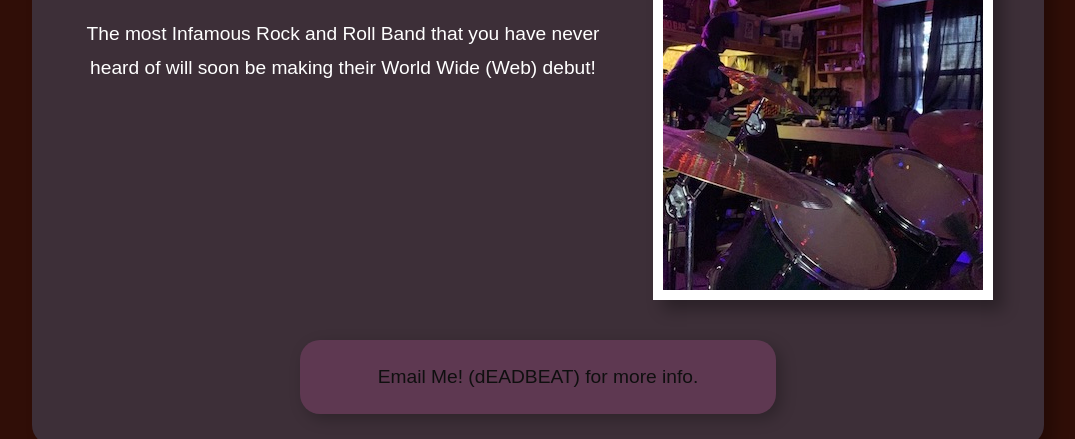
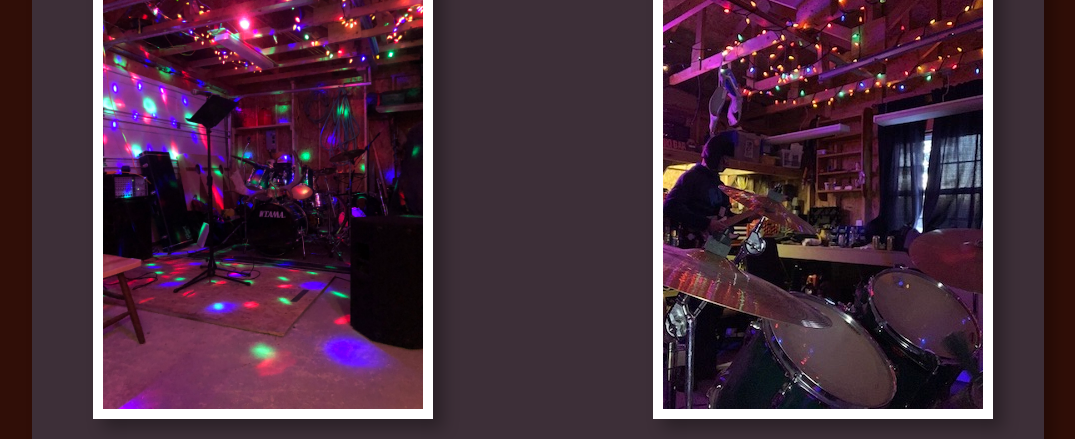
Before and after one commit to CuWilliams/CuWilliams.github.io, a plain HTML site: page index.html in a window 1280 px wide. Shown: the part 239-678 px from the top of the page, without its empty margins (102-1177 px from the left). Drawn offline with Linux system fonts and the light colour scheme.

Commit message:
Updated
further formats and updates including some code fixes

```diff
--- a/index.html
+++ b/index.html
@@ -1,26 +1,32 @@
+<!--for adding comments or notes into your script-->
+
 <!DOCTYPE html>
 
 <html>
 
 <head>
 	<title>The Durt Nurs'</title>
-		<link rel="stylesheet" type"text/css" href="style.css"/>
+		<link rel="stylesheet" type="text/css" href="style.css"/>
 </head>
 
 <body>
+
 	<div id="everything">
 		<div id="main">
-		<img class="right snapshot" src="images/IMG_0224.jpeg" width="320" height="427" alt="Shed Jam" />
 
 			<h1>The dURT NURS' are Calling!</h1>
 
+			<img class="right snapshot-1" src="images/secret-lair-1.jpeg" width="320" height="427" alt="Shed Jam Pic 1" />
+
+			<img class="snapshot-2" src="images/secret-lair-2.jpeg" width="320" height="427" alt="Shed Jam Pic 2" />
+
 			<p>The most Infamous Rock and Roll Band that you have never heard of will soon be making their World Wide (Web) debut!  </p>
+
 			<div id="contact">
 				<p>Email <a href="mailto:fury_crumb.0d@icloud.com">Me!</a> (dEADBEAT) for more info.</p>
 			</div>
+
 		</div>
-
-	<!--for adding comments or notes into your script-->
 
 		<div id="footer">
 			<a href="http://twitter.com"><img src="images/twitter-icon.png" width="48" height="48" alt="twitter icon" /></a>
@@ -30,9 +36,15 @@
 			<p>Webpage design &#169; 2023 by <a href="mailto:fury_crumb.0d@icloud.com">dEADBEAT</a> at <a href="durtnurs.com">the dURT NURS'</a> </p>
 		</div>
 	</div>
-	<audio autoplay loop>
-		<source src="audio/track.mp3" type "audio/mpeg" />
+
+<embed src="audio/track-2.wav" loop="true" autostart="true" width="2" height="0">
+
+        <audio controls autoplay loop>
+            <source src="audio/track-2.wav" type="audio/wav">
+            <source src="audio/track-2.mps" type="audio/mpeg">
+            Your browser does not support the audio element.
         </audio>
+
 </body>
 
 </html>
--- a/style.css
+++ b/style.css
@@ -3,35 +3,32 @@
 body {
 	font-family: Arial, Helvetica, sans-serif;
 	background-color: #300E07;
-	color: #ffffff;
-	}
+	color: #ffffff;}
 
 h1 {
 	font-size: 300%;
+	text-align: center;
 	}
 
 p {
 	font-size: 120%;
 	line-height: 1.75;
-	text-align: center;
-	}
+	text-align: center;}
 
 a {
 	color: #5b7ef0;
-	text-decoration: none;
-	}
+	text-decoration: none;}
 
 div {
 	border-width: 1px;
 	border-style: dashed;
 	border-color: transparent;
-	border-radius: 20px;
-	}
+	border-radius: 20px;}
 
 .right {
 	float: right;}
 
-img.snapshot {
+img.snapshot-1 {
 	border-width: 10px;
 	border-style: solid;
 	border-color: #ffffff;
@@ -40,9 +37,18 @@ img.snapshot {
 	-moz-transform: rotate(5deg);
 	-webkit-transform: rotate(5deg):
 	-o-transform: rotate(5deg);
-	-ms-transform: rotate(5deg);
-}
+	-ms-transform: rotate(5deg);}
 
+img.snapshot-2 {
+	border-width: 10px;
+	border-style: solid;
+	border-color: #ffffff;
+	box-shadow: 10px 10px 15px rgba(0,0,0,.3);
+	margin: 10px 20px 40px 30px;
+	-moz-transform: rotate(-5deg);
+	-webkit-transform: rotate(-5deg):
+	-o-transform: rotate(-5deg);
+	-ms-transform: rotate(-5deg);}
 
 #main {
 	background-color:#3D2F38;
@@ -70,6 +76,7 @@ img.snapshot {
 	text-align: center;
 	font-size: 50%;
 	padding: 15px;}
+
 #everything {
 	width: 80%;
 	margin: auto;
```
Also changed, not shown: images/secret-lair-1.jpeg (renamed from images/IMG_0224.jpeg), images/secret-lair-2.jpeg (added), 8 other files. Lines whose indentation alone changed are shown as unchanged.
